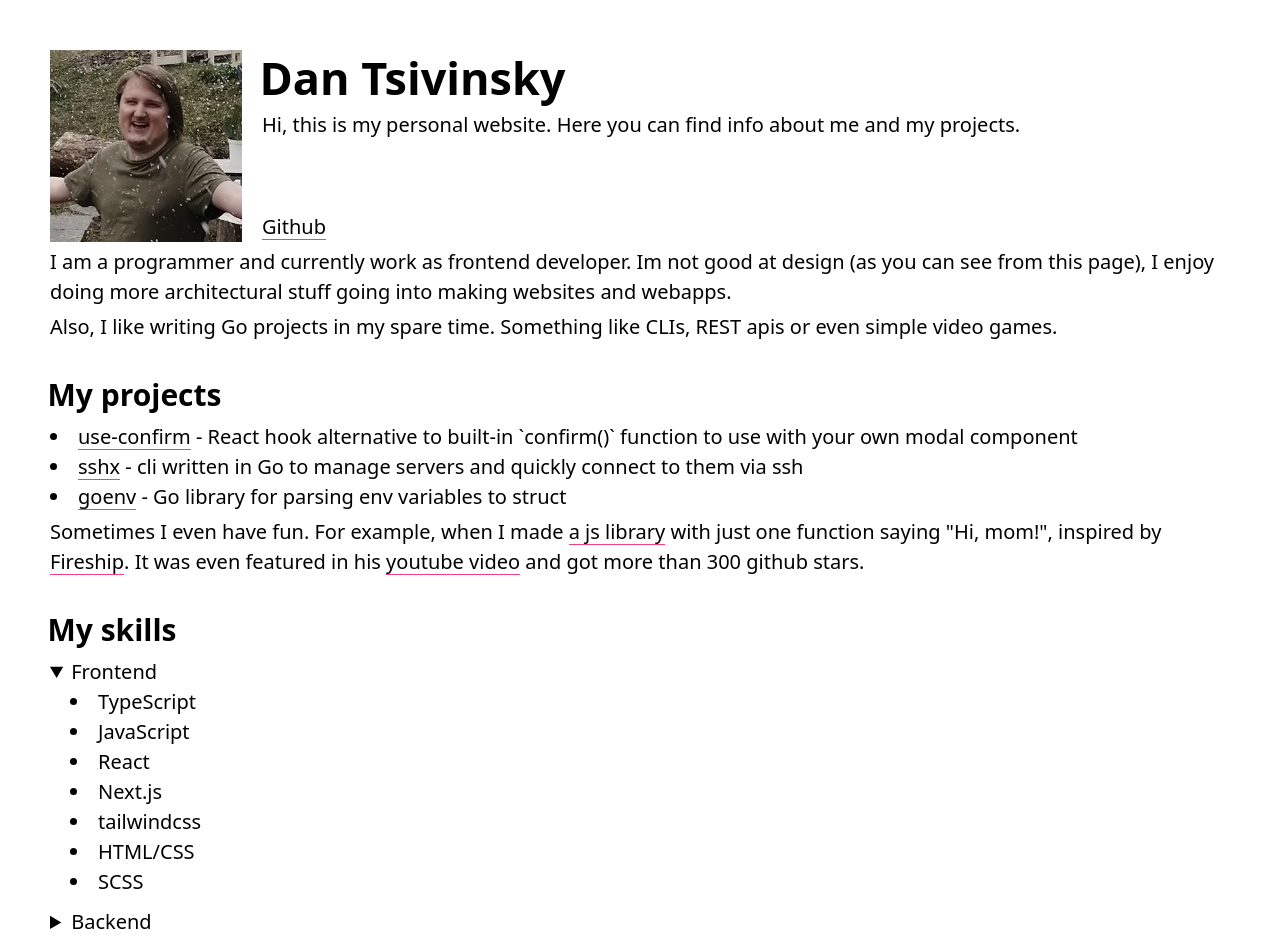
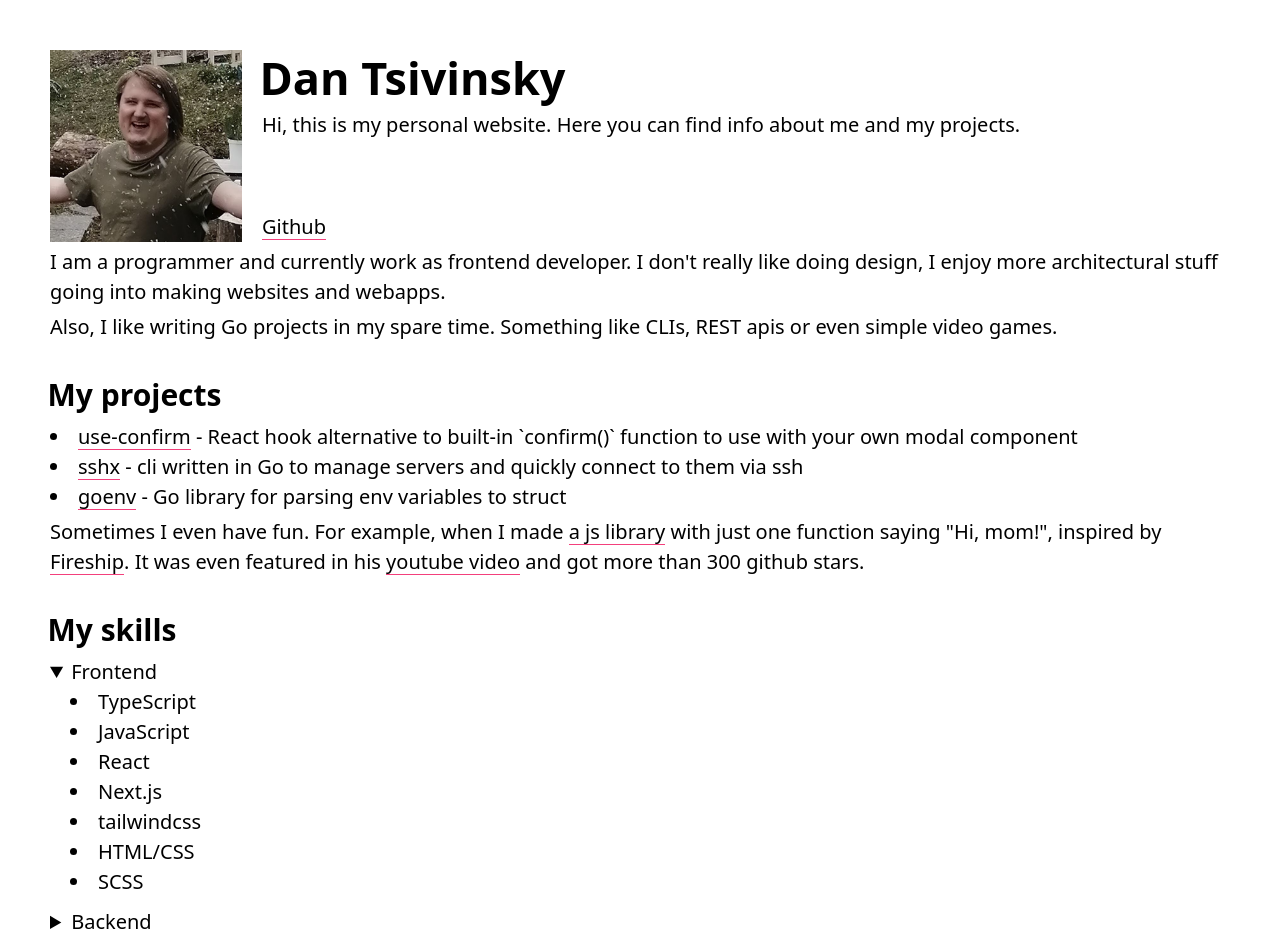
Before and after one commit to tsivinsky/website, a Next.js app: page / in a window 1280 px wide. Built offline with nearby package versions, Linux system fonts and the light colour scheme.

Commit message:
update text

```diff
--- a/src/app/page.tsx
+++ b/src/app/page.tsx
@@ -31,9 +31,9 @@ export default function Home() {
       </div>
       <div>
         <p>
-          I am a programmer and currently work as frontend developer. Im not
-          good at design (as you can see from this page), I enjoy doing more
-          architectural stuff going into making websites and webapps.
+          I am a programmer and currently work as frontend developer. I
+          don&apos;t really like doing design, I enjoy more architectural stuff
+          going into making websites and webapps.
         </p>
         <p>
           Also, I like writing Go projects in my spare time. Something like
```
